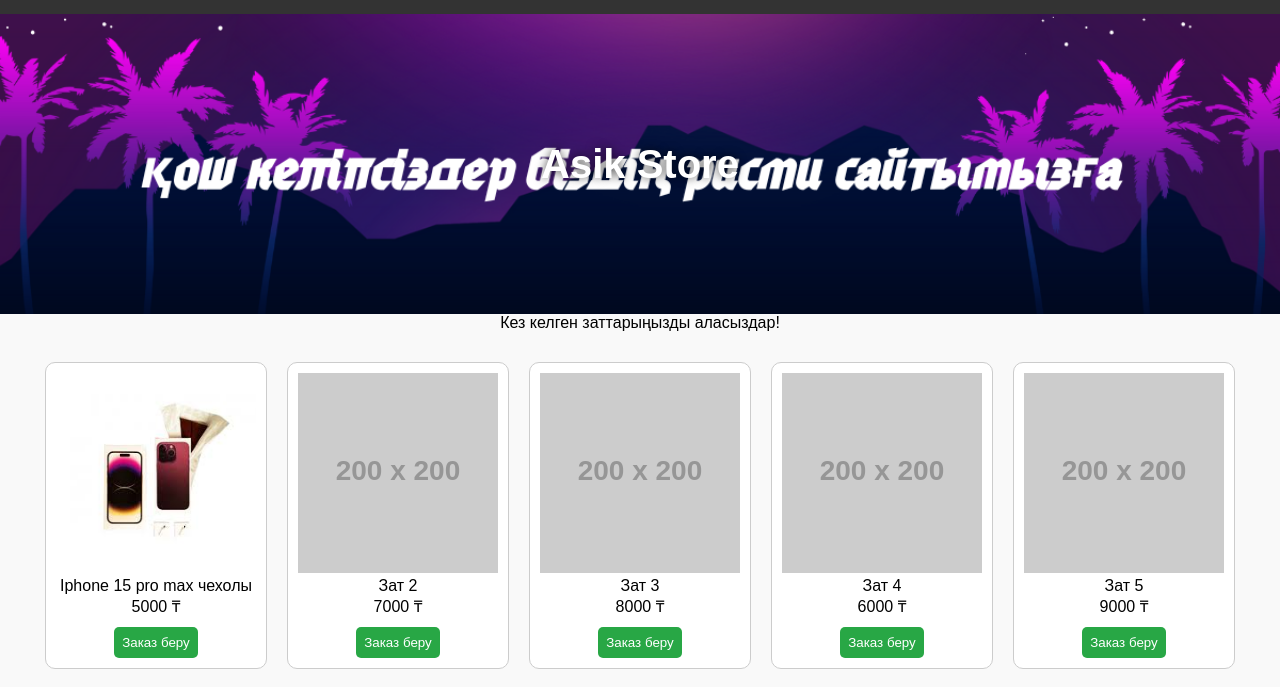
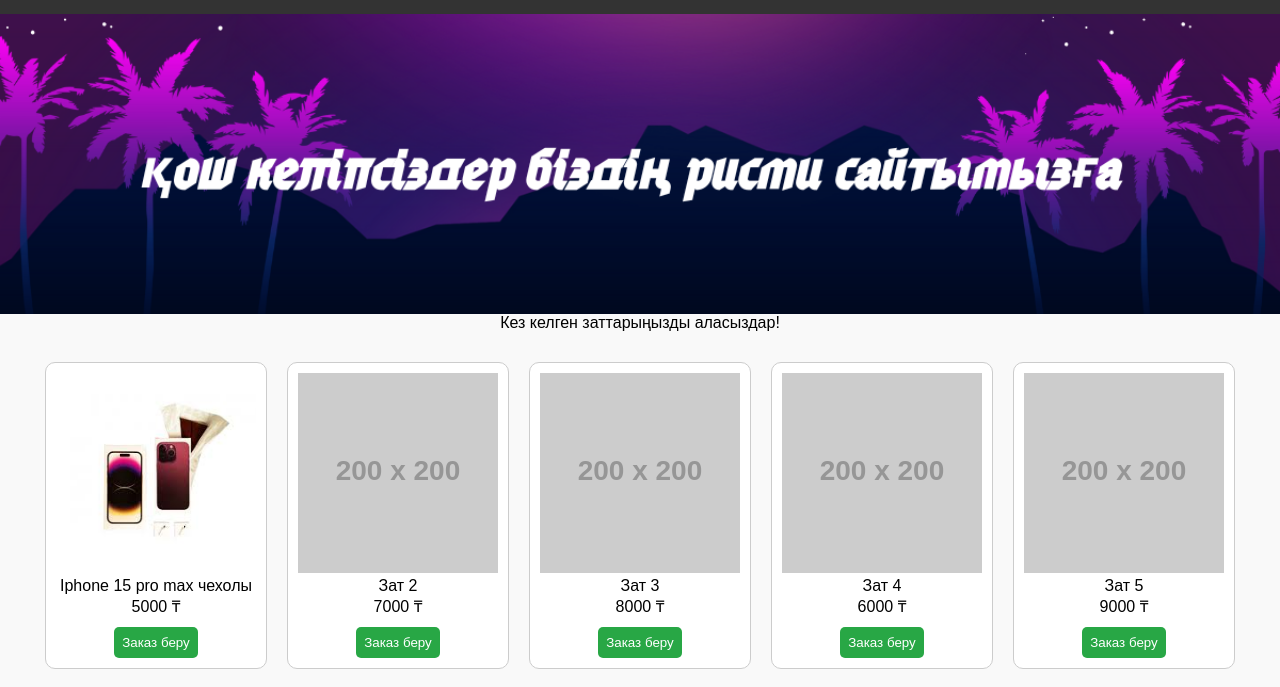
Before and after one commit to sansuzbaevasylkhan/asik-sstore.kz, a plain HTML site: page index.html in a window 1280 px wide. Shown: the part 92-779 px from the top of the page. Drawn offline with Linux system fonts and the light colour scheme; placeholder pictures from the web are drawn by us.

Commit message:
index.html
Signed-off-by: sansuzbaevasylkhan <asylkhansansuzbaev73@gmail.com>

```diff
--- a/index.html
+++ b/index.html
@@ -137,7 +137,7 @@
   <button class="cart-btn" onclick="toggleCart()">🛒</button>
 </header>
 
-<div class="banner">Asik Store</div>
+<div class="banner"></div>
 
 <center>Кез келген заттарыңызды аласыздар!<br></center>
 
```
